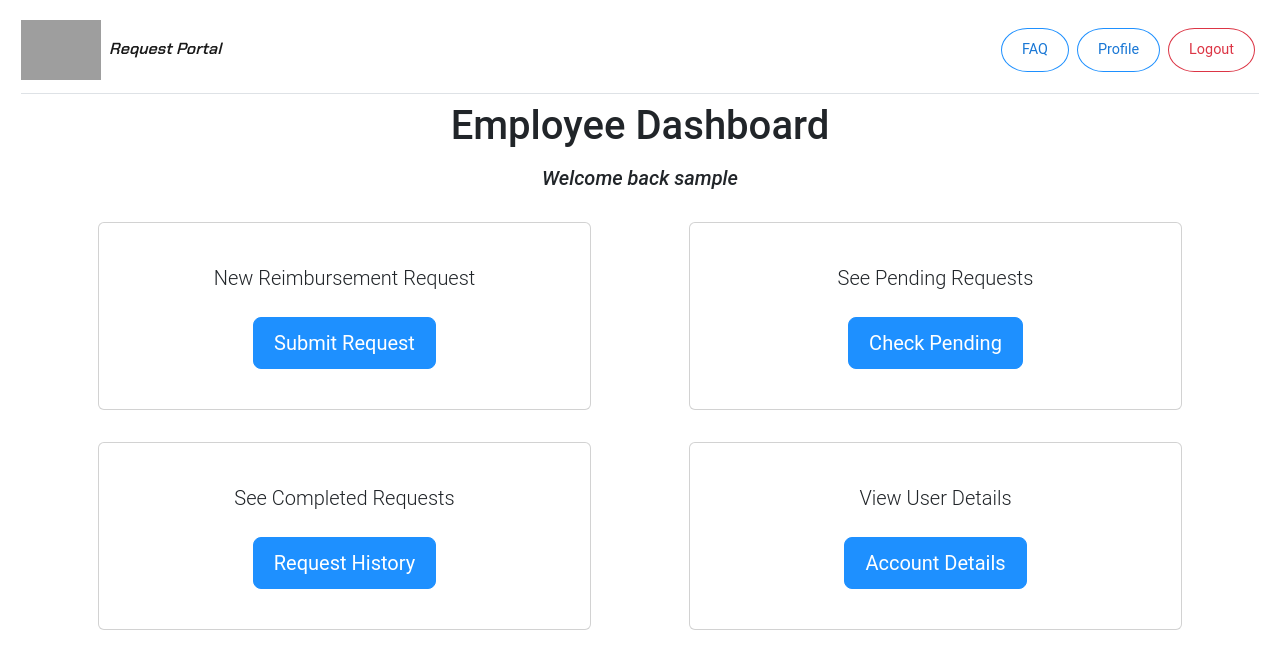
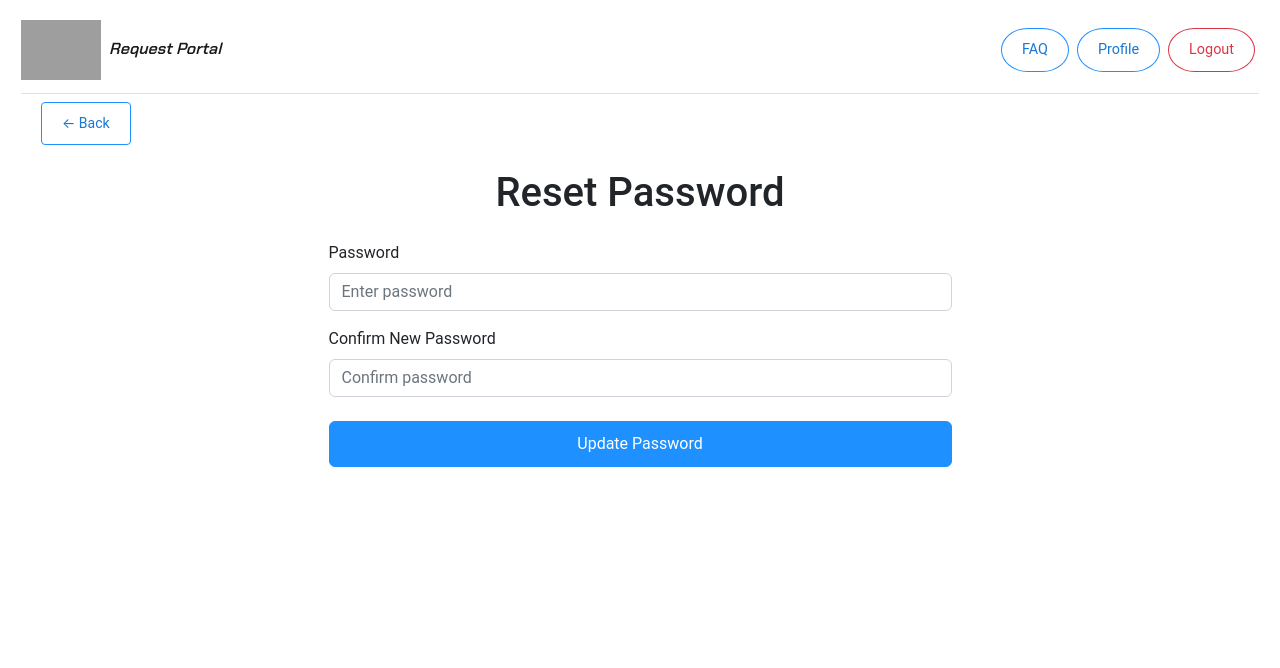
Before and after one commit to briannarenni/AtomRequestPortal, a React (Create React App) app: page /password in a window 1280 px wide. Before the commit this address led to /dashboard. Shown: the top 668 px of the page. Built offline with nearby package versions, Linux system fonts and the light colour scheme; sample sign-in values are in the browser's storage; grey boxes are pictures that could not be loaded.

Commit message:
Add ChangePassword page

```diff
--- a/src/App.js
+++ b/src/App.js
@@ -1,8 +1,8 @@
 import React from 'react';
 import { Route, Routes } from "react-router-dom";
 import './App.css';
-import { AppHeader, Landing, FAQ, Login, Register, Dashboard } from './modules/PageModule';
-import { NotFound, BackBtn} from './modules/ComponentModule';
+import { AppHeader, Landing, FAQ, Login, Register, Dashboard, ChangePassword } from './modules/PageModule';
+import { NotFound, BackBtn } from './modules/ComponentModule';
 import { AuthProvider } from './AuthContext';
 
 export default function App() {
@@ -18,6 +18,7 @@ export default function App() {
           <Route path="/login" element={ <Login /> } />
           <Route path="/register" element={ <Register /> } />
           <Route path="/dashboard" element={ <Dashboard /> } />
+          <Route path="/password" element={ <ChangePassword /> } />
           <Route path="*" element={ <NotFound /> } />
         </Routes>
       </div>
--- a/src/AuthContext.js
+++ b/src/AuthContext.js
@@ -8,13 +8,6 @@ export function AuthProvider(props) {
   const [currUser, setCurrUser] = useState(JSON.parse(localStorage.getItem('currUser')) || {});
   const [isManager, setIsManager] = useState(currUser.role) || false;
   const navigate = useNavigate();
-
-  useEffect(() => {
-    if (isLoggedIn && currUser) {
-      navigate('/dashboard');
-    }
-    // eslint-disable-next-line react-hooks/exhaustive-deps
-  }, []);
 
   useEffect(() => {
     localStorage.setItem('isLoggedIn', JSON.stringify(isLoggedIn));
--- a/src/_services/userAPI.js
+++ b/src/_services/userAPI.js
@@ -38,17 +38,15 @@ export const getEmployees = async () => {
   } catch (error) {
     return 'Internal API Error';
   }
-
 };
 
-export const updateUserPassword = async (username, password) => {
+export const updateUserPassword = async (userId, password, confirmPassword) => {
   try {
-    const response = await axios.patch(`${apiURL}/users/${username}/update-password`, { password });
+    const response = await axios.patch(`${apiURL}/users/${userId}/password`, { userId, password, confirmPassword });
     return (response.status === 200) ? response.data : 'Internal API Error';
   } catch (error) {
     return 'Internal API Error';
   }
-
 };
 
 export const updateUserRole = async (userId) => {
--- /dev/null
+++ b/src/components/UXAlert.js
@@ -0,0 +1,23 @@
+import React, { useState } from 'react';
+import Alert from 'react-bootstrap/Alert';
+
+function UXAlert(props) {
+  const { message } = props;
+  const [show, setShow] = useState(true);
+
+  const handleClose = () => {
+    setShow(false);
+  };
+
+  return (
+    <>
+      { message &&
+        <Alert variant="danger" dismissible show={ show } onClose={ handleClose } className="w-50 mx-auto text-center">
+          { message }
+        </Alert>
+      }
+    </>
+  );
+}
+
+export default UXAlert;
--- a/src/modules/ComponentModule.js
+++ b/src/modules/ComponentModule.js
@@ -1,3 +1,4 @@
 export { default as NotFound } from '../components/NotFound';
 export { default as BackBtn } from '../components/BackBtn';
+export {default as UXAlert} from '../components/UXAlert';
 export { UsernameControl, PasswordControl, ConfirmPasswordControl } from '../components/FormControls';
--- a/src/modules/PageModule.js
+++ b/src/modules/PageModule.js
@@ -4,4 +4,4 @@ export { default as Landing } from '../pages/Landing';
 export { default as Login } from '../pages/Login';
 export { default as Register } from '../pages/Register';
 export { default as Dashboard } from '../pages/Dashboard';
-export { default as PasswordReset } from '../pages/PasswordReset';
+export { default as ChangePassword } from '../pages/ChangePassword';
--- /dev/null
+++ b/src/pages/ChangePassword.js
@@ -0,0 +1,84 @@
+import React, { useState, useEffect } from 'react';
+import { Form, Button } from 'react-bootstrap';
+import { useNavigate } from "react-router-dom";
+import { useAuth } from '../AuthContext';
+import { updateUserPassword } from "../modules/ServiceModule";
+import { PasswordControl, ConfirmPasswordControl } from '../modules/ComponentModule';
+
+export default function ChangePassword() {
+  const navigate = useNavigate();
+  const { isLoggedIn, currUser } = useAuth();
+  const [password, setPassword] = useState('');
+  const [confirmedPassword, setConfirmedPassword] = useState('');
+  const [passwordError, setPasswordError] = useState('');
+  const [formSubmitted, setFormSubmitted] = useState(false);
+  const [userMessage, setUserMessage] = useState('');
+  const [userId, setUserId] = useState('');
+
+  useEffect(() => {
+    if (!isLoggedIn) {
+      navigate('/');
+      return;
+    }
+    setUserId(currUser.userId);
+
+    // eslint-disable-next-line react-hooks/exhaustive-deps
+  }, [])
+
+  const updatePassword = async () => {
+    const response = await updateUserPassword(userId, password, confirmedPassword);
+    setUserMessage(response.data);
+  }
+
+  const handleSubmit = async event => {
+    const form = event.currentTarget;
+    event.preventDefault();
+    event.stopPropagation();
+    setFormSubmitted(true);
+
+    if (form.checkValidity() === false) {
+      return;
+    }
+
+    if (password !== confirmedPassword) {
+      setPasswordError("Passwords don't match");
+      return;
+    }
+
+    updatePassword();
+  }
+
+  return (
+    <>
+      <h1 className="text-center my-4">Reset Password</h1>
+
+      { userMessage && (<h3>{ userMessage }</h3>) }
+
+      <Form noValidate onSubmit={ handleSubmit } className="w-50 mx-auto my-3">
+        <PasswordControl
+          value={ password }
+          onChange={ (event) => {
+            setPassword(event.target.value);
+            setPasswordError('');
+          } }
+          error={ passwordError }
+          submitted={ formSubmitted }>
+        </PasswordControl>
+
+        <ConfirmPasswordControl
+          value={ confirmedPassword }
+          onChange={ (event) => {
+            setConfirmedPassword(event.target.value);
+            setPasswordError('');
+          } }
+          error={ passwordError }
+          submitted={ formSubmitted }>
+        </ConfirmPasswordControl>
+
+        <Form.Group className="mt-4">
+          <Button type="submit" id="reset-btn" className="btn w-100">Update Password</Button>
+        </Form.Group>
+      </Form>
+    </>
+  );
+}
--- a/src/pages/Dashboard.js
+++ b/src/pages/Dashboard.js
@@ -11,21 +11,23 @@ export default function Dashboard() {
     if (!isLoggedIn) {
       navigate('/')
     }
-      // eslint-disable-next-line react-hooks/exhaustive-deps
+    // eslint-disable-next-line react-hooks/exhaustive-deps
   }, [])
 
   const employeeMenu = {
     'Submit Request': 'New Reimbursement Request',
     'Check Pending': 'See Pending Requests',
     'Request History': 'See Completed Requests',
-    'Account Details': 'View User Details',
+    'Update Password': 'Update Account Password',
   };
 
   const managerMenu = {
     'Pending Requests': 'Process Pending Requests',
     'Request Log': 'See Full Request History',
     'Manage Roles': 'Update Employee Roles',
+    'See Employee Roster': 'See All Employees',
     'Add New Employee': 'Register Employee Account',
+    'Update Password': 'Update Account Password',
   };
 
   const menu = isManager ? managerMenu : employeeMenu;
--- a/src/pages/Landing.js
+++ b/src/pages/Landing.js
@@ -1,8 +1,16 @@
-import React from 'react';
+import React, { useEffect } from 'react';
 import { Button } from 'react-bootstrap';
-import { Link } from 'react-router-dom'
+import { Link, useNavigate } from 'react-router-dom'
 
 export default function Landing() {
+  const navigate = useNavigate();
+
+  useEffect(() => {
+    if (JSON.parse(localStorage.getItem('isLoggedIn'))) {
+      navigate('/dashboard');
+    }
+    // eslint-disable-next-line react-hooks/exhaustive-deps
+  }, []);
 
   return (
     <>
--- a/src/pages/PasswordReset.js
+++ /dev/null
@@ -1,43 +0,0 @@
-import React, { useState, useEffect } from 'react';
-import { Form, Button } from 'react-bootstrap';
-
-export default function PasswordReset() {
-  const [password, setPassword] = useState('');
-  const [confirmPassword, setConfirmPassword] = useState('');
-  const [passwordError, setPasswordError] = useState('');
-  const [formSubmitted, setFormSubmitted] = useState(false);
-
-  const handleSubmit = async event => {
-    const form = event.currentTarget;
-    event.preventDefault();
-    event.stopPropagation();
-    setFormSubmitted(true);
-
-    if (password !== confirmPassword) {
-      setPasswordError("Passwords don't match");
-      return;
-    }
-  }
-
-  return (
-    <>
-      <Button className="btn-sm">← Back</Button>
-      <h1 className="text-center my-4">Reset Password</h1>
-
-      <Form className="w-50 mx-auto my-3">
-        <Form.Group className="mb-3" controlId="resetPassword">
-          <Form.Label>Enter New Password</Form.Label>
-          <Form.Control type="password" placeholder="New password" required />
-        </Form.Group>
-        <Form.Group className="mb-3" controlId="confirmNewPassword">
-          <Form.Label>Confirm New Password</Form.Label>
-          <Form.Control type="password" placeholder="Confirm password" required />
-        </Form.Group>
-
-        <Form.Group className="mt-4">
-          <Button type="submit" id="reset-btn" className="btn w-100">Update Password</Button>
-        </Form.Group>
-      </Form>
-    </>
-  );
-}
--- a/src/pages/Register.js
+++ b/src/pages/Register.js
@@ -3,7 +3,7 @@ import styles from '../styles/Forms.module.css';
 import { useNavigate } from "react-router-dom";
 import { Form, Button } from 'react-bootstrap';
 import { useAuth } from '../AuthContext';
-import { UsernameControl, PasswordControl, ConfirmPasswordControl } from '../components/FormControls';
+import { UsernameControl, PasswordControl, ConfirmPasswordControl } from '../modules/ComponentModule';
 import { registerUser } from "../modules/ServiceModule";
 
 export default function Register() {
@@ -56,8 +56,7 @@ export default function Register() {
         <span className={ styles.formNote }>
           <span className="fw-bold">HR Note: </span>
           New usernames may contain numbers, but no spaces or special chars.
-          <br />
-          (ex. BrianSmith, BSmith, BSmith12)
+          <br /> (ex. BrianSmith, BSmith, BSmith12)
         </span>
       </p>
 
```
